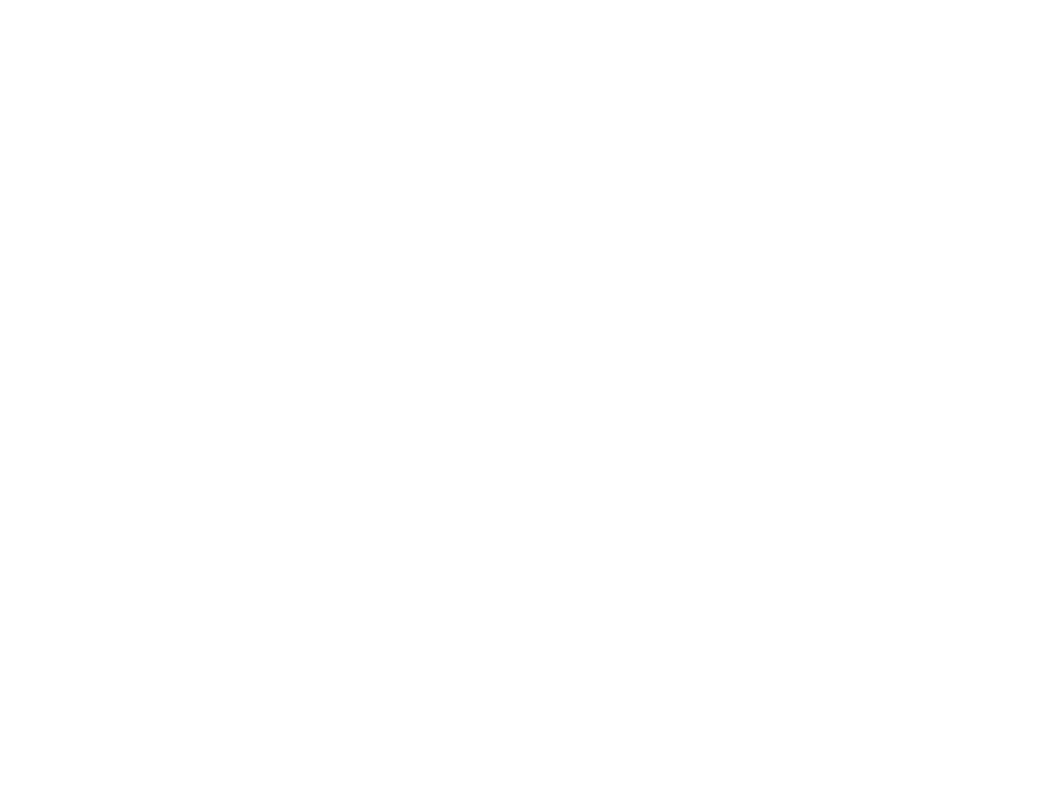
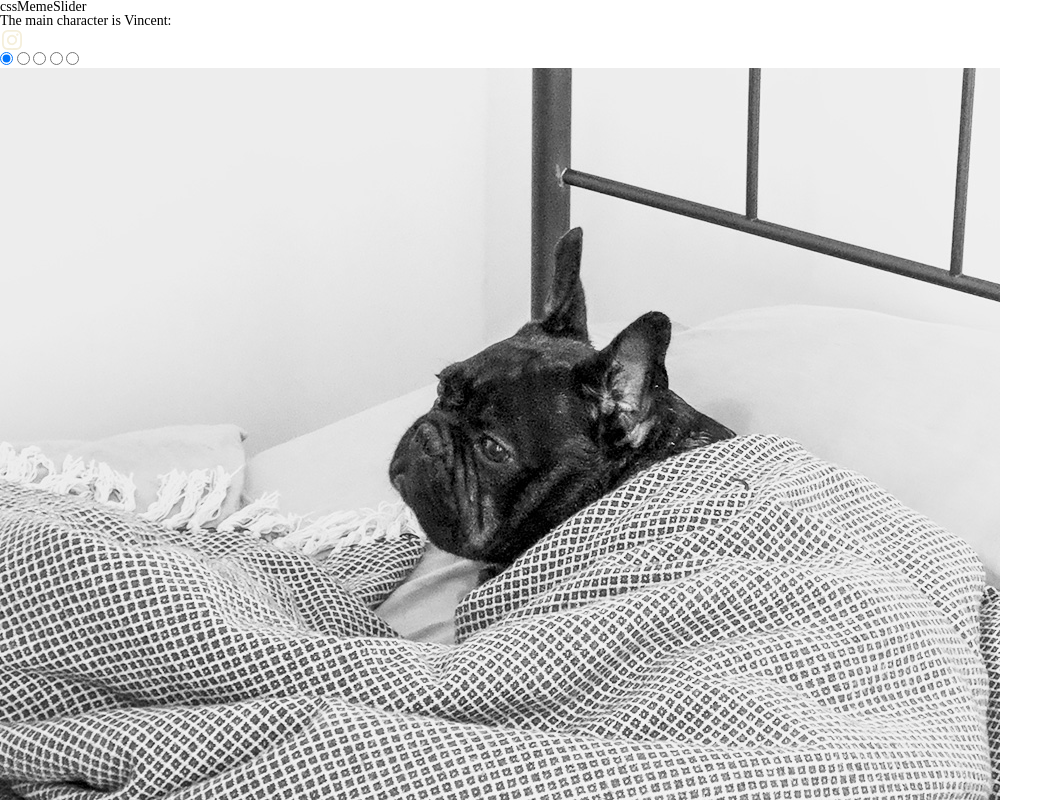
Before and after one commit to plcnsk/cssMemeSlider, a plain HTML site: page cssMemeSlider/index.html in a window 1280 px wide. Shown: the top 800 px of the page, without its empty margins (0-1063 px from the left). Drawn offline with Linux system fonts and the light colour scheme.

Commit message:
feat: add html structure in markup (Sat, Sep 16, 2023 22:11:02 PM)

```diff
--- a/cssMemeSlider/index.html
+++ b/cssMemeSlider/index.html
@@ -10,11 +10,52 @@
 </head>
 <body>
 
-  <header></header>
+  <header class="wrapper">
+    <div class="header__container">
+      <h1>cssMemeSlider</h1>
+      <div class="header__title">
+        <p>The main character is Vincent:</p>
+        <a href="https://www.instagram.com/vincent_vinc_">
+          <img src="./images/u_instagram.svg" alt="#">
+        </a>
+      </div>
+    </div>
+  </header>
 
-  <main></main>
+  <main class="wrapper">
+    <div class="slider">
+      <div class="slides">
 
-  <footer></footer>
+        <input type="radio" name="slide" id="slide-1" checked>
+        <input type="radio" name="slide" id="slide-2">
+        <input type="radio" name="slide" id="slide-3">
+        <input type="radio" name="slide" id="slide-4">
+        <input type="radio" name="slide" id="slide-5">
+
+        <div class="slide">
+          <img src="./images/1.jpg" alt="">
+        </div>
+        <div class="slide">
+          <img src="./images/2.jpg" alt="">
+        </div>
+        <div class="slide">
+          <img src="./images/3.jpg" alt="">
+        </div>
+        <div class="slide">
+          <img src="./images/4.jpg" alt="">
+        </div>
+        <div class="slide">
+          <img src="./images/5.jpg" alt="">
+        </div>
+      </div>
+    </div>
+  </main>
+
+  <footer class="wrapper">
+    <a href="https://rs.school/js-stage0/">The Rolling Scopes School</a>
+    <h2>2023</h2>
+    <a href="https://github.com/plcnsk">Aliaksei Pliutsinski</a>
+  </footer>
 
 </body>
 </html>
```
Also changed, not shown: cssMemeSlider/images/u_instagram.svg (added), 2 other files.
